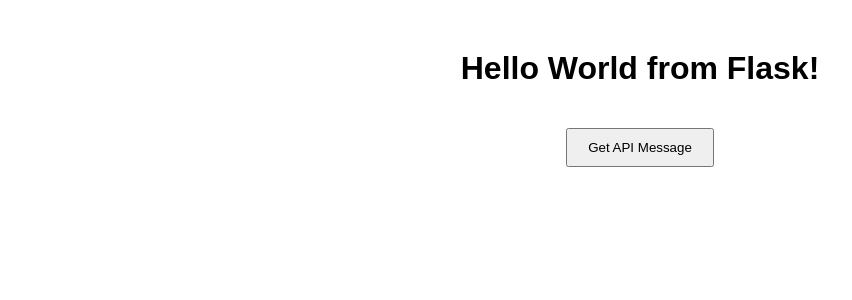
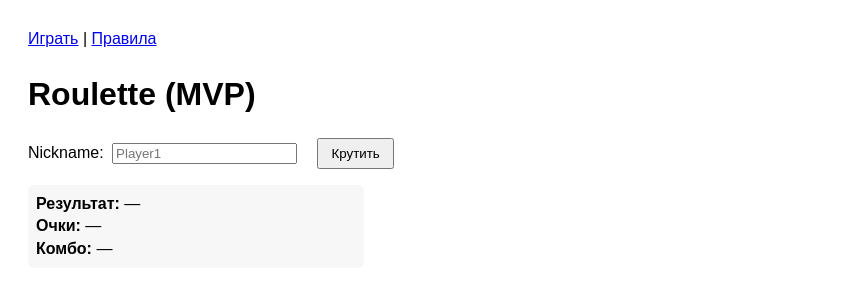
Before and after one commit to Belandiy/roulette-game, a Flask app: page / in a window 1280 px wide. Shown: the top 300 px of the page, without its empty margins (0-852 px from the left). Run offline with Flask 3, Linux system fonts and the light colour scheme.

Commit message:
add base template

```diff
--- a/app.py
+++ b/app.py
@@ -1,4 +1,5 @@
-from flask import Flask, render_template
+from flask import Flask, render_template, request, jsonify
+import random
 
 app = Flask(__name__)
 
@@ -10,5 +11,37 @@ def home():
 def rules():
     return render_template("rules.html")
 
+@app.route("/api/spin", methods=["POST"])
+def api_spin():
+    """
+    Request JSON:
+      { "nickname": "Player1" }  # без поля bet
+    Response JSON:
+      { "nickname":"Player1", "result":[1,2,3], "score":0, "combo":"none" }
+    """
+    data = request.get_json(silent=True) or {}
+    nickname = data.get("nickname", "anonymous")
+
+    # Генерация результата (серверная сторона — честно)
+    result = [random.randint(0, 9) for _ in range(3)]
+
+    # Простая логика очков без ставки
+    if result[0] == result[1] == result[2]:
+        combo = "three_of_kind"
+        score = 100
+    elif len(set(result)) == 2:
+        combo = "pair"
+        score = 20
+    else:
+        combo = "none"
+        score = 0
+
+    return jsonify({
+        "nickname": nickname,
+        "result": result,
+        "score": score,
+        "combo": combo
+    }), 200
+
 if __name__ == "__main__":
-    app.run(host="127.0.0.1", port=5000, debug=True) #host="0.0.0.0" для запуска в локальной сети
+    app.run(host="127.0.0.1", port=5000, debug=True)
--- a/static/script.js
+++ b/static/script.js
@@ -1,3 +1,38 @@
-function fetchMessage() {
-    document.getElementById("apiMessage").textContent = "Hello from JavaScript!";
+async function spinRequest(nickname) {
+  const res = await fetch('/api/spin', {
+    method: 'POST',
+    headers: { 'Content-Type': 'application/json' },
+    body: JSON.stringify({ nickname })
+  });
+  if (!res.ok) {
+    const j = await res.json().catch(() => ({}));
+    throw new Error(j.error || 'Server error');
+  }
+  return await res.json();
 }
+
+function renderResult(data) {
+  document.getElementById('result-values').textContent = data.result.join(' - ');
+  document.getElementById('result-score').textContent = data.score;
+  document.getElementById('result-combo').textContent = data.combo;
+}
+
+document.addEventListener('DOMContentLoaded', () => {
+  const btn = document.getElementById('spin-btn');
+  if (!btn) return;
+  btn.addEventListener('click', async () => {
+    const nick = document.getElementById('nick').value || 'anonymous';
+    btn.disabled = true;
+    btn.textContent = 'Крутим...';
+    try {
+      const data = await spinRequest(nick);
+      renderResult(data);
+    } catch (err) {
+      alert('Ошибка: ' + err.message);
+      console.error(err);
+    } finally {
+      btn.disabled = false;
+      btn.textContent = 'Крутить';
+    }
+  });
+});
--- a/static/style.css
+++ b/static/style.css
@@ -1,11 +1,22 @@
 body {
     font-family: Arial, sans-serif;
-    text-align: center;
-    margin-top: 50px;
+    padding: 20px;
+    line-height: 1.4;
 }
-
+nav {
+    margin-bottom: 12px;
+}
+input {
+    margin: 0 8px 0 4px;
+}
 button {
-    padding: 10px 20px;
-    margin-top: 20px;
-    cursor: pointer;
+    margin-left: 8px;
+    padding: 6px 12px;
 }
+#result {
+    margin-top: 12px;
+    background:#f7f7f7;
+    padding:8px;
+    border-radius:6px;
+    width:320px;
+}
--- /dev/null
+++ b/templates/base.html
@@ -0,0 +1,24 @@
+<!doctype html>
+<html lang="ru">
+<head>
+  <meta charset="utf-8" />
+  <meta name="viewport" content="width=device-width,initial-scale=1" />
+  <title>{% block title %}Roulette MVP{% endblock %}</title>
+  <link rel="stylesheet" href="{{ url_for('static', filename='style.css') }}">
+</head>
+<body>
+  <header>
+    <nav>
+      <a href="{{ url_for('home') }}">Играть</a> |
+      <a href="{{ url_for('rules') }}">Правила</a>
+    </nav>
+  </header>
+
+  <main>
+    {% block content %}{% endblock %}
+  </main>
+
+  <script src="{{ url_for('static', filename='script.js') }}"></script>
+  {% block scripts %}{% endblock %}
+</body>
+</html>
--- a/templates/index.html
+++ b/templates/index.html
@@ -1,14 +1,19 @@
-<!DOCTYPE html>
-<html lang="en">
-<head>
-    <meta charset="UTF-8">
-    <title>Hello World</title>
-    <link rel="stylesheet" href="{{ url_for('static', filename='style.css') }}">
-</head>
-<body>
-    <h1>Hello World from Flask!</h1>
-    <button onclick="fetchMessage()">Get API Message</button>
-    <p id="apiMessage"></p>
-    <script src="{{ url_for('static', filename='script.js') }}"></script>
-</body>
-</html>
+{% extends "base.html" %}
+
+{% block title %}Играть — Roulette MVP{% endblock %}
+
+{% block content %}
+  <h1>Roulette (MVP)</h1>
+
+  <label>Nickname:
+    <input id="nick" type="text" placeholder="Player1" />
+  </label>
+
+  <button id="spin-btn">Крутить</button>
+
+  <section id="result" style="margin-top:16px;">
+    <div><strong>Результат:</strong> <span id="result-values">—</span></div>
+    <div><strong>Очки:</strong> <span id="result-score">—</span></div>
+    <div><strong>Комбо:</strong> <span id="result-combo">—</span></div>
+  </section>
+{% endblock %}
```
Also changed, not shown: templates/rules.html (+13 -11 lines).
